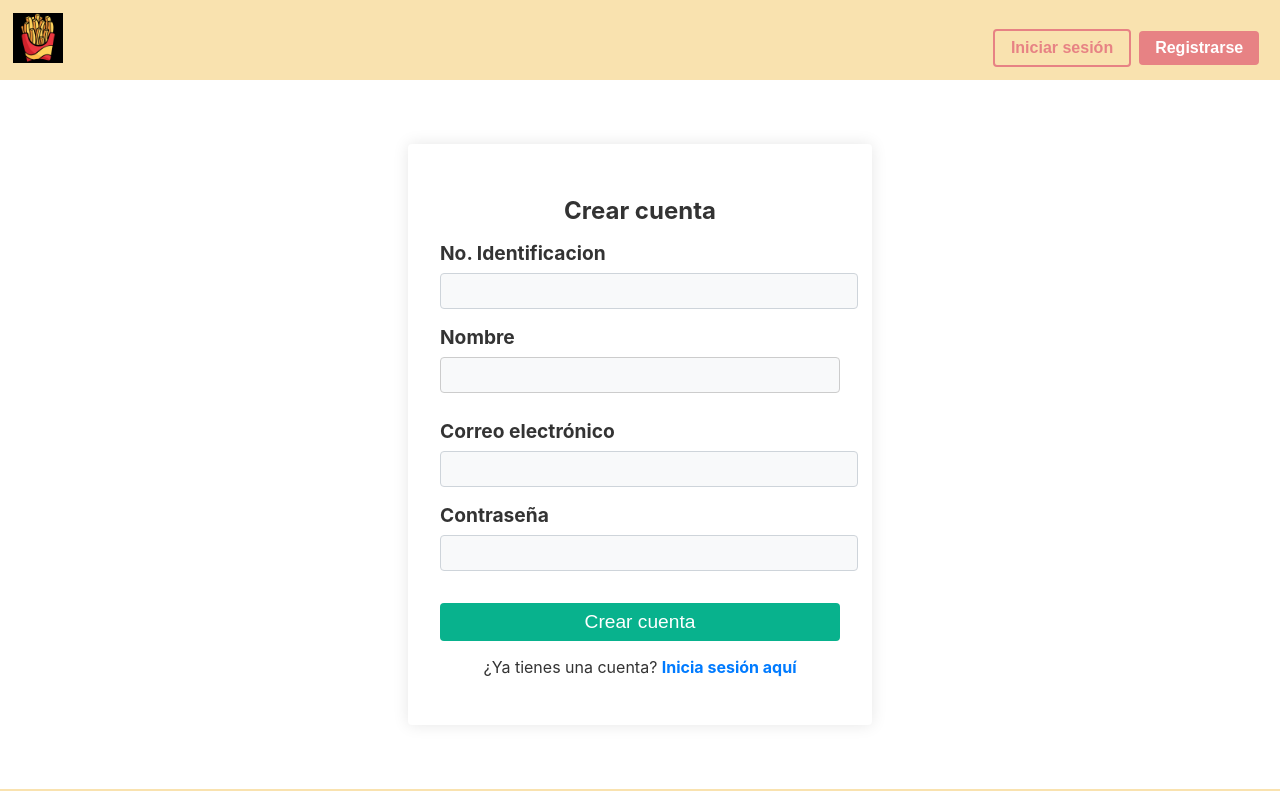
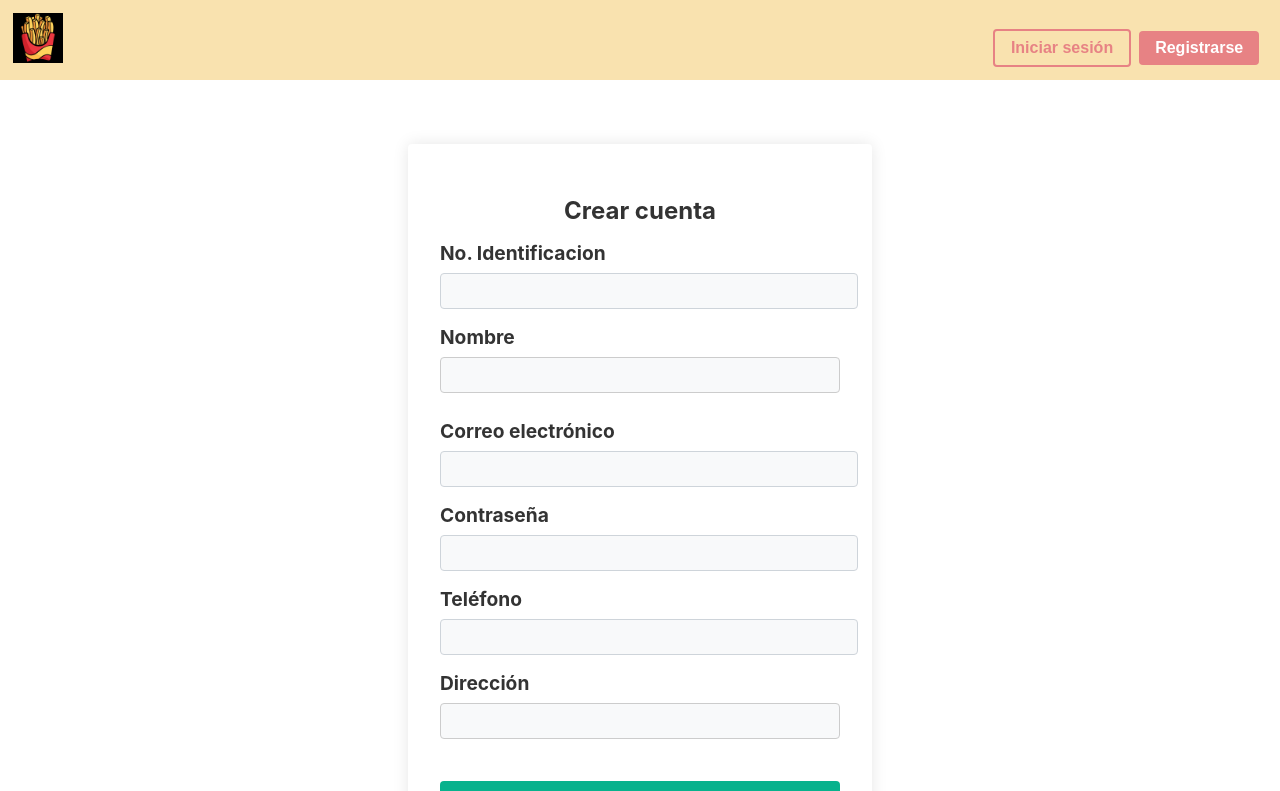
Before and after one commit to BrayanGalindez/PapitasConSoftware, a React (Create React App) app in the folder bogota_taste/: page /registrar in a window 1280 px wide. Shown: the top 791 px of the page. Built offline with nearby package versions, Linux system fonts and the light colour scheme; the HTML template or start-up script is replaced by a standard one.

Commit message:
algunas puntualidades de user

```diff
--- a/bogota_taste/src/components/Home/SignUp.jsx
+++ b/bogota_taste/src/components/Home/SignUp.jsx
@@ -12,6 +12,8 @@ const SignUp = () => {
     nombre: '',
     correo: '',
     passw: '',
+    telefono: '',
+    direccion: '',
   });
 
   // Manejador de cambios en los campos del formulario
@@ -28,7 +30,7 @@ const SignUp = () => {
       // Manejar la respuesta del backend
       console.log(response.data);
       // Realizar cualquier otra acción necesaria
-      navigate('/inicio');
+
     } catch (error) {
       // Manejar el error en caso de que ocurra
       console.log(error);
@@ -85,6 +87,28 @@ const SignUp = () => {
               className="signup-form-input"
             />
           </div>
+          <div className="signup-form-group">
+            <label htmlFor="telefono" className="signup-form-label">Teléfono</label>
+            <input
+              type="tel"
+              id="telefono"
+              name="telefono"
+              value={formData.telefono}
+              onChange={handleChange}
+              className="signup-form-input"
+            />
+          </div>
+          <div className="signup-form-group">
+            <label htmlFor="direccion" className="signup-form-label">Dirección</label>
+            <input
+              type="text"
+              id="direccion"
+              name="direccion"
+              value={formData.direccion}
+              onChange={handleChange}
+              className="signup-form-input"
+            />
+          </div>
 
           <button type="submit" className="signup-form-button">Crear cuenta</button>
         </form>
```
Also changed, not shown: 1 other file (tests, documents, lock files or other folders).
